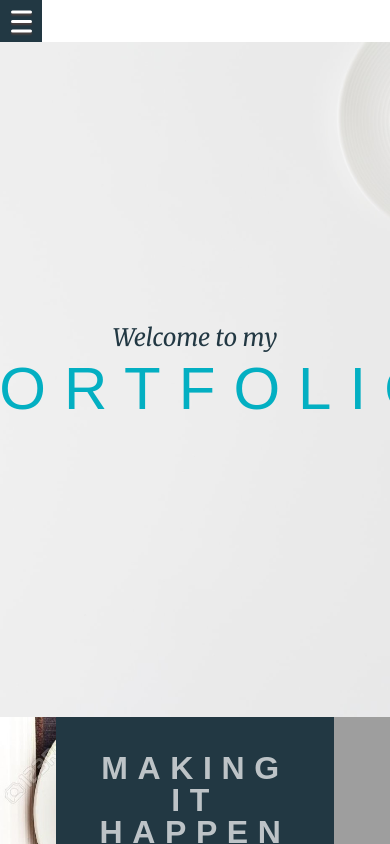
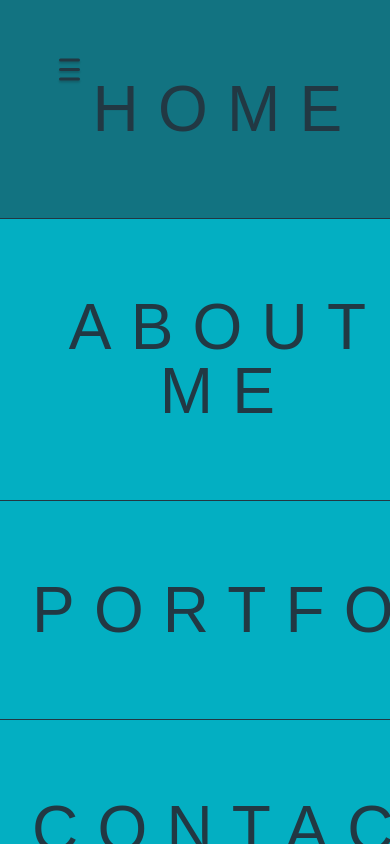
Before and after one commit to John-v77/Web-dev-portfolio, a website built with Parcel: page src/index.html in a window 390 px wide. Shown: the top 844 px of the page. Built offline with nearby package versions, Linux system fonts and the light colour scheme; grey boxes are pictures that could not be loaded; a web font is replaced by a local one.

Commit message:
style navbar for Mobile

```diff
--- a/src/index.html
+++ b/src/index.html
@@ -11,32 +11,28 @@
 </head>
 <body>
     <nav>
-
         <div class="menu-btn">
             <div class="menu-btn_burger"></div>
         </div>
 
-
         <!-- <div class="logo">
             <h1>My Portfolio</h1>
-        </div>
-        <div class="openMenu">
-            <i class="fa fa-bars"></i>
-        </div>
+        </div> -->
         <ul class="mainMenu">
-            <li><a href="#">Home</a></li>
-            <li><a href="#">About Me</a></li>
-            <li><a href="#">Portfolio</a></li>
-            <li><a href="#">Contact</a></li>
-            <div class="closeMenu">
+            <li><a href="#Home">Home</a></li>
+            <li><a href="#About">About Me</a></li>
+            <li><a href="#Portfolio">Portfolio</a></li>
+            <li><a href="#Contact">Contact</a></li>
+        </ul>
+
+                <!--    <div class="closeMenu">
                 <i class="fa fa-times"></i>
             </div>
             <span class="icons">
                 <i class="fab fa-linkedin-in"></i>
                 <i class="fab fa-hackerrank"></i>
                 <i class="fab fa-github"></i>
-            </span>
-        </ul> -->
+            </span> -->
     </nav>
     <div class="welcome">
         <h1>Welcome to my <span>Portfolio</span></h1>
--- a/src/scss/partials/_navBar.scss
+++ b/src/scss/partials/_navBar.scss
@@ -3,7 +3,14 @@ nav{
 
 
     .menu-btn{
-        position: relative;
+        //position
+        position: absolute;
+        top:3rem;
+        left:3rem;
+        border: 0;
+        //---
+
+
         display: flex;
         justify-content: center;
         align-items: center;
@@ -12,7 +19,6 @@ nav{
         background: transparent;
         cursor: pointer;
         transition: all .5s ease-in-out;
-        background-color: $dark-blue;
 
         .menu-btn_burger,
         .menu-btn_burger::after,
@@ -21,9 +27,9 @@ nav{
             // padding: 0;
             width: 50%;
             height: 3px;
-            background: $white;
+            background: $dark-blue;
             border-radius: 2px;
-            box-shadow: 0 2px 2px rgba(255, 101, 47, .2);
+            box-shadow: 0 2px 2px rgba(17, 17, 17, 0.2);
             transition: all 0.3s ease-in-out;
         }
 
@@ -63,6 +69,45 @@ nav{
 }
 
 
+nav {
+    position:fixed;
+    top:0;
+    bottom: 0;
+    left: 0;
+    right: 0;
+    z-index: 10;
+
+    ul{
+    margin: 0;
+    padding: 0;
+    list-style: none;
+    display: flex;
+    flex-direction: column;
+    justify-content: space-around;
+    height: 100vh;
+    align-items: stretch;
+    background: $accent;
+    }
+
+    a{
+    @include sans-serif($fs: 4rem, $color:$dark-blue);
+    text-decoration: none;
+    display: inline-block;
+    padding: 9.1vh 2rem;
+    width: 100%;
+    line-height: 1;
+    }
+
+    li{
+        border-bottom: 1px solid $dark-blue;
+        text-align: center;
+    }
+
+    li:hover{
+        background: rgba($dark-blue, .5)
+    }
+}
+
 
 
 // .menu-btn.open .menu-btn_burger{
```
